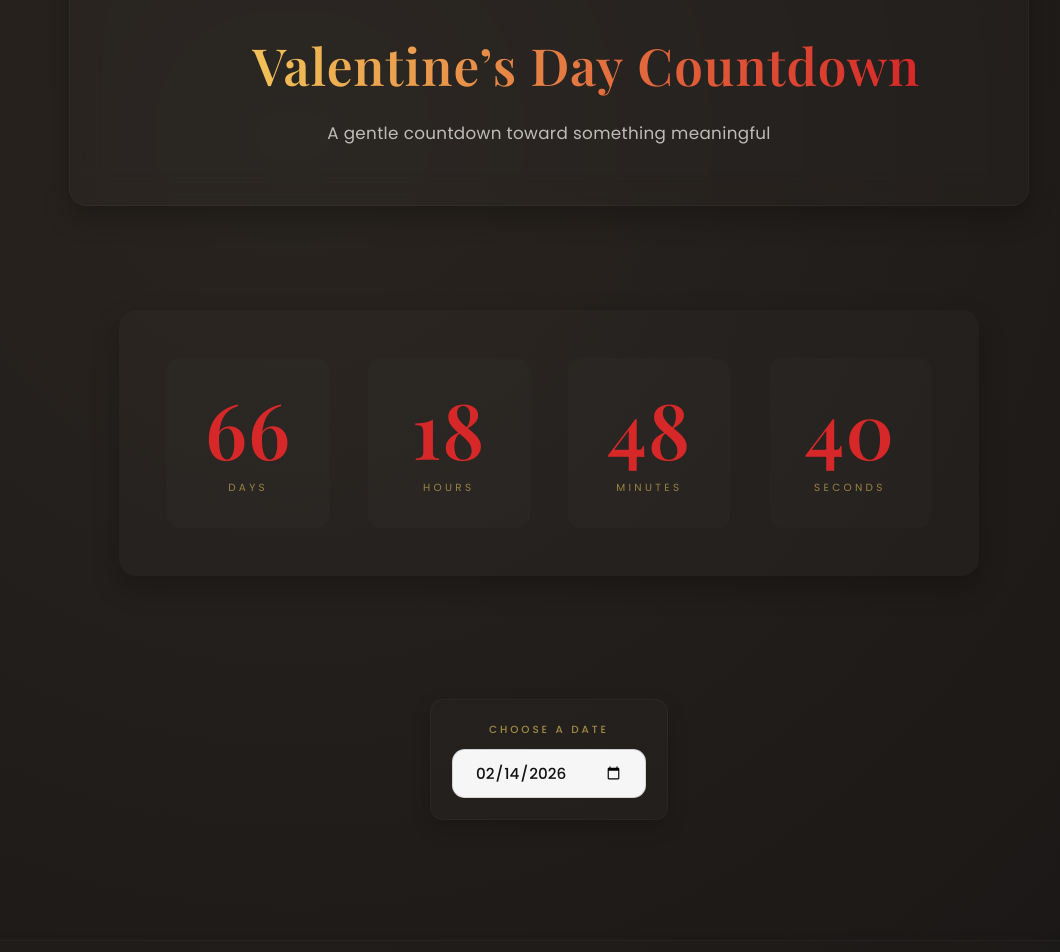
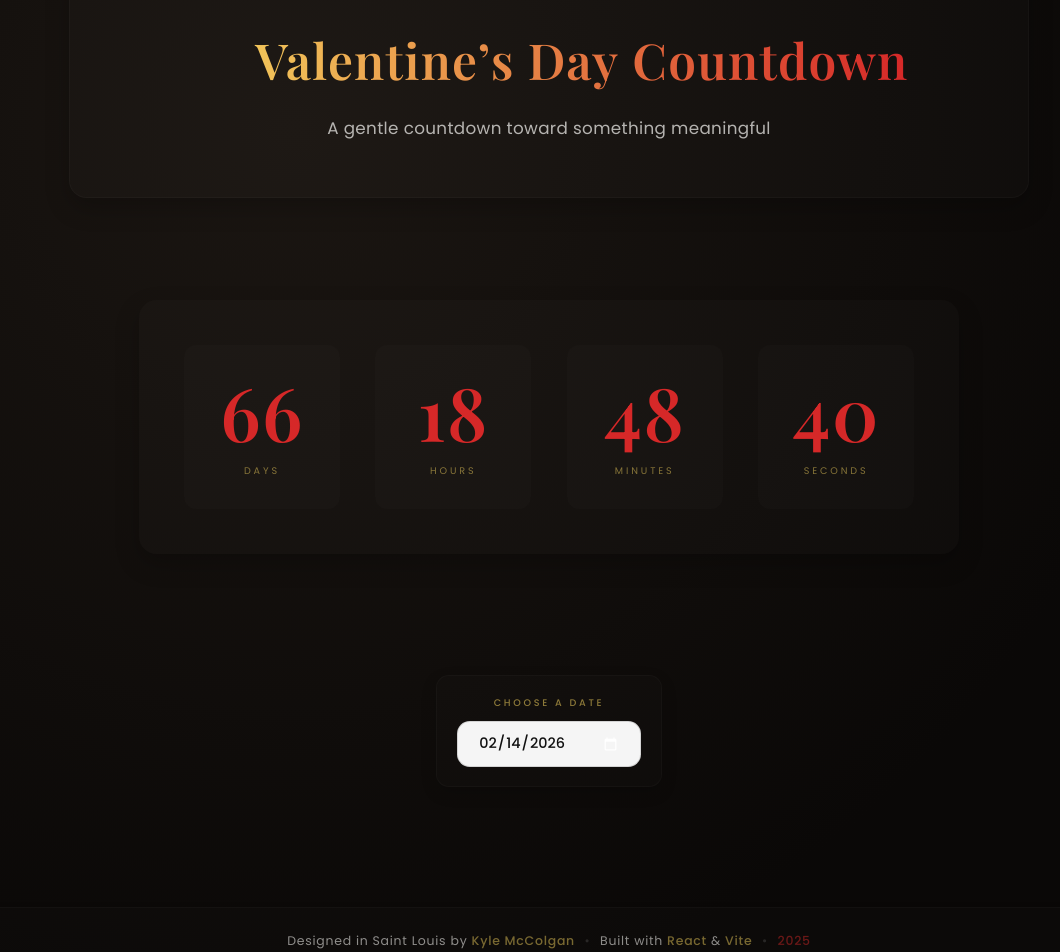
Before and after one commit to mcckyle/the-countdown, a React (Vite) app: page / in a window 1280 px wide. Shown: the part 100-1052 px from the top of the page, without its empty margins (91-1151 px from the left). Built offline with nearby package versions, Linux system fonts and the light colour scheme.

Commit message:
App.jsx: Add an accesibility role to the main section.

```diff
--- a/src/App.css
+++ b/src/App.css
@@ -8,26 +8,14 @@
     flex-direction: column;
     align-items: center;
 
-    gap: clamp(3rem, 5vw, 4.5rem);
-    padding: clamp(3rem, 5vw, 5rem) clamp(1.5rem, 4vw, 5rem);
+    gap: clamp(3rem, 5vw, 4.2rem);
+    padding: clamp(2.8rem, 5vw, 4.5rem) clamp(1.5rem, 4vw, 5rem);
     color: var(--color-text);
-    background: radial-gradient(circle at 30% 20%, #1b1612 0%, var(--color-bg) 100%);
 
     animation: fadeIn 0.8s ease both;
 }
 
-/* Simple Overlay for Depth Styles. */
-.app::before
-{
-    content: "";
-    position: absolute;
-    inset: 0;
-    background: var(--color-surface);
-    pointer-events: none;
-    border-radius: inherit;
-}
-
-/* Main Content Layout Styles. */
+/* Main Content Styles. */
 .main-content
 {
     flex: 1;
@@ -37,12 +25,13 @@
     display: flex;
     flex-direction: column;
     align-items: center;
-    gap: clamp(3rem, 4vw, 3.5rem);
+    gap: clamp(2.8rem, 4vw, 3.4rem);
     text-align: center;
 
     animation: fadeIn 0.9s ease both;
 }
 
+/* Media Query Styles. */
 @media (max-width: 900px)
 {
     .main-content { gap: 2.2rem; padding: 0 1rem; }
--- a/src/App.jsx
+++ b/src/App.jsx
@@ -1,6 +1,6 @@
 //Filename: App.jsx
 //Author: Kyle McColgan
-//Date: 19 January 2026
+//Date: 26 January 2026
 //Description: This file contains the entry component for the React Countdown project.
 
 import { useState } from "react";
@@ -30,7 +30,7 @@ function App()
       <div className="app">
        <Header />
 
-       <main className="main-content">
+       <main className="main-content" role="main">
          <Countdown targetDate={targetDate} />
 
          <DatePicker
--- a/src/components/Countdown/Countdown.css
+++ b/src/components/Countdown/Countdown.css
@@ -1,79 +1,81 @@
 /* Filename: src/components/Countdown/Countdown.css */
 
-/* Countdown Container Styles. */
+/* ====================================
+   Countdown Container Styles.
+======================================= */
 .countdown
 {
     width: 100%;
-    max-width: 860px;
+    max-width: 820px;
 
     display: grid;
-    grid-template-columns: repeat(auto-fit, minmax(140px, 1fr));
-    gap: clamp(1.8rem, 3vw, 2.4rem);
+    grid-template-columns: repeat(auto-fit, minmax(132px, 1fr));
+    gap: clamp(1.6rem, 3vw, 2.2rem);
 
-    padding: clamp(2.4rem, 5vw, 3rem);
-    margin: 2.5rem auto;
+    padding: clamp(2.2rem, 4vw, 2.8rem);
+    margin: 2.4rem auto;
 
     background: rgba(255, 255, 255, 0.015);
     border-radius: var(--radius);
-    backdrop-filter: blur(16px);
-    box-shadow: 0 12px 28px rgba(0, 0, 0, 0.24);
-
-    transition: background var(--transition), transform var(--transition);
+    backdrop-filter: blur(14px);
+    box-shadow: 0 10px 24px rgba(0, 0, 0, 0.22);
 
     animation: fadeIn 0.6s ease both;
 }
 
-/* Individual Time Box Styles. */
+/* ====================================
+   Individual Time Box Styles.
+======================================= */
 .time-box
 {
     display: flex;
     flex-direction: column;
     align-items: center;
     justify-content: center;
-    padding: clamp(1.6rem, 3vw, 2rem) 1.4rem;
+    padding: clamp(1.5rem, 3vw, 1.9rem) 1.2rem;
 
     background: rgba(255, 255, 255, 0.01);
-    border-radius: calc(var(--radius) - 0.3rem);
-    cursor: default;
+    border-radius: calc(var(--radius) - 0.35rem);
 
     transition: background var(--transition),
-                transform var(--transition),
-                box-shadow var(--transition);
+                transform var(--transition);
 }
-.time-box:hover { background: rgba(255, 255, 255, 0.025); transform: translateY(-2px) scale(1.03); box-shadow: 0 8px 22px rgba(0, 0, 0, 0.28); }
+.time-box:hover { background: rgba(255, 255, 255, 0.022); transform: translateY(-1px); }
 
-/* Numeric Time Value Styles. */
+/* ====================================
+   Numeric Time Value Styles.
+======================================= */
 .time-value
 {
     font-family: var(--heading-font);
-    font-size: clamp(3.2rem, 6vw, 5rem);
+    font-size: clamp(3rem, 6vw, 4.6rem);
     font-weight: 700;
     line-height: 1;
 
     color: var(--color-accent);
-    letter-spacing: 0.015em;
-
-    transition: color var(--transition), transform var(--transition);
+    letter-spacing: 0.02em;
 }
 
-/* Time Unit Label Styles. */
+/* ====================================
+   Time Unit Label Styles.
+======================================= */
 .time-label
 {
-    margin-top: 0.75rem;
-    font-size: 0.65rem;
-    letter-spacing: 0.32em;
+    margin-top: 0.85rem;
+    font-size: 0.6rem;
+    letter-spacing: 0.3em;
     text-transform: uppercase;
 
     color: var(--color-highlight);
-    opacity: 0.55;
-
-    transition: opacity var(--transition);
+    opacity: 0.5;
 }
 
-/* Countdown Past State Styles. */
+/* ====================================
+   Countdown Past State Styles.
+======================================= */
 .countdown-past
 {
-    min-height: 240px;
+    min-height: 220px;
 
     display: flex;
     flex-direction: column;
@@ -84,29 +86,36 @@
     animation: fadeIn 0.6s ease both;
 }
 
-/* Countdown Past Message Styles. */
+/* ====================================
+   Countdown Past Message Styles.
+======================================= */
 .past-message
 {
     font-family: var(--heading-font);
-    font-size: clamp(2.2rem, 4vw, 2.8rem);
+    font-size: clamp(2.1rem, 4vw, 2.7rem);
     font-weight: 700;
 
     color: var(--color-accent);
-    margin-bottom: 0.6rem;
+    margin-bottom: 0.5rem;
 
-    animation: popIn 0.6s ease both;
+    /*animation: popIn 0.6s ease both;*/
 }
-.past-subtle { font-size: 1rem; opacity: 0.7; letter-spacing: 0.03em; }
+.past-subtle { font-size: 0.95rem; letter-spacing: 0.04em; opacity: 0.65; }
 
-/* Countdown Animations Styles. */
+/* ====================================
+   Countdown Animations Styles.
+======================================= */
 @keyframes popIn
 {
     from { opacity: 0; transform: scale(0.96); }
     to { opacity: 1; transform: scale(1); }
 }
 
+/* ====================================
+   Countdown Media Query Styles.
+ ======================================= */
 @media (max-width: 900px)
 {
     .countdown { margin: 2rem auto; }
-    .time-value { font-size: clamp(2.4rem, 7vw, 4rem); }
+    .time-value { font-size: clamp(2.4rem, 7vw, 3.9rem); }
 }
--- a/src/components/Countdown/Countdown.jsx
+++ b/src/components/Countdown/Countdown.jsx
@@ -1,6 +1,6 @@
 //Filename: Countdown.jsx
 //Author: Kyle McColgan
-//Date: 19 January 2026
+//Date: 26 January 2026
 //Description: This file contains the parent component for the Countdown React project.
 
 import { useEffect, useState } from "react";
@@ -44,8 +44,8 @@ function Countdown({ targetDate })
     return (
       <section
         className="countdown"
+        role="timer"
         aria-label="Time remaining"
-        role="timer"
       >
         {UNITS.map((unit) => (
           <div key={unit} className="time-box">
--- a/src/components/DatePicker/DatePicker.css
+++ b/src/components/DatePicker/DatePicker.css
@@ -1,58 +1,52 @@
 /* Filename: src/components/DatePicker/DatePicker.css /*
 
-/* DatePicker Container Styles. */
+/* ====================================
+   DatePicker Container Styles.
+======================================= */
 .date-picker
 {
     display: flex;
     flex-direction: column;
     align-items: center;
-    gap: 0.65rem;
+    gap: 0.6rem;
 
     margin-top: 2rem;
-    padding: clamp(0.9rem, 2vw, 1.3rem);
+    padding: clamp(0.85rem, 2vw, 1.2rem);
 
-    background: rgba(255, 255, 255, 0.015);
-    border: 1px solid rgba(255, 255, 255, 0.03);
+    background: rgba(255, 255, 255, 0.012);
+    border: 1px solid rgba(255, 255, 255, 0.025);
     border-radius: calc(var(--radius) - 0.3rem);
-    backdrop-filter: blur(14px);
-    box-shadow: 0 8px 20px rgba(0, 0, 0, 0.18);
-
-    transition: transform var(--transition), box-shadow var(--transition), background var(--transition);
+    backdrop-filter: blur(12px);
+    box-shadow: 0 6px 16px rgba(0, 0, 0, 0.16);
 
     animation: fadeIn 0.5s ease both;
 }
 
-.date-picker:hover
-{
-    transform: translateY(-1px);
-    box-shadow: 0 10px 24px rgba(0, 0, 0, 0.22);
-    background: rgba(255, 255, 255, 0.025);
-}
-
-/* DatePicker Label Styles. */
+/* ====================================
+   DatePicker Label Styles.
+======================================= */
 .date-label
 {
-    font-size: 0.65rem;
+    font-size: 0.6rem;
     font-weight: 500;
     letter-spacing: 0.28em;
     text-transform: uppercase;
 
     color: var(--color-highlight);
-    opacity: 0.6;
+    opacity: 0.55;
+}
 
-    transition: opacity var(--transition), transform var(--transition);
-}
-.date-label:hover { opacity: 0.75; transform: translateY(-0.5px); }
-
-/* Custom Date Input Field Styles. */
+/* ====================================
+   DatePicker Custom Date Input Field Styles.
+======================================= */
 .date-input
 {
     appearance: none;
+    font-family: var(--main-font);
 
-    padding: 0.7rem 1.4rem;
-    font-size: 0.95rem;
+    padding: 0.65rem 1.3rem;
+    font-size: 0.9rem;
     font-weight: 500;
-    font-family: var(--main-font);
 
     background: rgba(255, 255, 255, 0.96);
     color: #111;
@@ -62,20 +56,20 @@
     cursor: pointer;
 
     transition: border-color var(--transition),
-                box-shadow var(--transition),
-                transform var(--transition);
+                box-shadow var(--transition);
 }
-.date-input:hover { border-color: rgba(0, 0, 0, 0.22); transform: translateY(-0.5px); }
+.date-input:hover { border-color: rgba(0, 0, 0, 0.22); }
 
 .date-input:focus
 {
     outline: none;
     border-color: var(--color-accent);
     box-shadow: 0 0 0 3px rgba(214, 40, 40, 0.25);
-    transform: translateY(-1px);
 }
 
-/* DatePicker Media Query Styles. */
+/* ====================================
+   DatePicker Media Query Styles.
+======================================= */
 @media (max-width: 600px)
 {
     .date-picker { padding: 0.7rem 1rem; }
--- a/src/components/Footer/Footer.css
+++ b/src/components/Footer/Footer.css
@@ -1,83 +1,71 @@
 /* Filename: src/components/Footer/Footer.css */
 
-/* Footer Container Styles. */
+/* ====================================
+   Footer Container Styles.
+======================================= */
 .footer
 {
     width: 100%;
     margin-top: 3.5rem;
-    padding: clamp(1.2rem, 2vw, 1.6rem) clamp(1rem, 2.5vw, 2rem);
+    padding: clamp(1.1rem, 2vw, 1.4rem) clamp(1rem, 2.5vw, 2rem);
     text-align: center;
 
-    background: rgba(255, 255, 255, 0.012);
-    border-top: 1px solid rgba(255, 255, 255, 0.03);
+    background: rgba(255, 255, 255, 0.01);
+    border-top: 1px solid rgba(255, 255, 255, 0.025);
     border-radius: var(--radius);
-    backdrop-filter: blur(12px);
-    box-shadow: 0 4px 12px rgba(0, 0, 0, 0.12);
-
-    transition: transform var(--transition), box-shadow var(--transition);
+    backdrop-filter: blur(10px);
+    box-shadow: 0 3px 10px rgba(0, 0, 0, 0.1);
 
     animation: fadeIn 0.5s ease both;
 }
-.footer:hover { transform: translateY(-1px); box-shadow: 0 6px 18px rgba(0, 0, 0, 0.15); }
 
-/* Footer Text Styles. */
+/* ====================================
+   Footer Text Styles.
+======================================= */
 .footer-text
 {
-    font-size: clamp(0.72rem, 0.65vw + 0.3rem, 0.82rem);
+    font-size: clamp(0.72rem, 0.6vw + 0.3rem, 0.8rem);
     line-height: 1.7;
     letter-spacing: 0.06em;
     font-weight: 400;
 
     color: var(--color-text);
     opacity: 0.55;
+}
 
-    transition: opacity var(--transition);
-}
-.footer-text:hover { opacity: 0.68; }
-
-/* Footer Highlighted Words Styles. */
+/* ====================================
+   Footer Highlighted Words Styles.
+======================================= */
 .footer-text .highlight
 {
     color: var(--color-highlight);
     font-weight: 500;
     opacity: 0.85;
-
-    transition: transform var(--transition), opacity var(--transition);
 }
 
-.footer-text .highlight:hover
-{
-    transform: translateY(-0.5px) scale(1.03);
-    opacity: 1;
-}
-
-/* Footer Separator Dot Styles. */
+/* ====================================
+   Footer Separator Dot Styles.
+======================================= */
 .footer-text .separator
 {
     display: inline-block;
-    margin: 0 0.65rem;
-    opacity: 0.25;
+    margin: 0 0.6rem;
+    opacity: 0.22;
+}
 
-    transition: opacity var(--transition);
-}
-.footer-text .separator:hover { opacity: 0.4; }
-
-/* Footer Year Accent Styles. */
+/* ====================================
+   Footer Year Accent Styles.
+======================================= */
 .footer-text .year
 {
     color: var(--color-accent);
     font-weight: 500;
-    opacity: 0.9;
-
-    transition: transform var(--transition), opacity var(--transition);
-}
-.footer-text .year:hover
-{
-    transform: translateY(-0.5px) scale(1.02);
-    opacity: 1;
+    opacity: 0.85;
 }
 
-/* Footer Media Query Styles. */
+/* ====================================
+   Footer Media Query Styles.
+======================================= */
 @media (max-width: 600px)
 {
     .footer { padding: 1rem 0.8rem 1.2rem; }
--- a/src/components/Header/Header.css
+++ b/src/components/Header/Header.css
@@ -1,51 +1,51 @@
 /* Filename: src/components/Header/Header.css */
 
-/* Header Container Styles. */
+/* ====================================
+   Header Container Styles.
+======================================= */
 .header
 {
     width: 100%;
     max-width: 960px;
 
     text-align: center;
-    padding: clamp(2.8rem, 5vw, 3.6rem);
+    padding: clamp(2.6rem, 5vw, 3.4rem);
 
     background: rgba(255, 255, 255, 0.015);
     border-radius: var(--radius);
-    border: 1px solid rgba(255, 255, 255, 0.03);
-    backdrop-filter: blur(16px);
-    box-shadow: 0 12px 28px rgba(0, 0, 0, 0.24);
-
-    transition: transform var(--transition), box-shadow var(--transition);
+    border: 1px solid rgba(255, 255, 255, 0.025);
+    backdrop-filter: blur(14px);
+    box-shadow: 0 10px 24px rgba(0, 0, 0, 0.22);
 
     animation: fadeIn 0.6s ease both;
 }
-.header:hover { transform: translateY(-1px); box-shadow: 0 14px 32px rgba(0, 0, 0, 0.28); }
 
-/* Header Title Styles. */
+/* ====================================
+   Header Title Styles.
+======================================= */
 .header-title
 {
     display: inline-flex;
     align-items: center;
-    gap: 0.6rem;
+    gap: 0.55rem;
 
     font-family: var(--heading-font);
-    font-size: clamp(2.6rem, 5vw, 3.2rem);
+    font-size: clamp(2.4rem, 5vw, 3.1rem);
     font-weight: 700;
-    letter-spacing: 0.02em;
-    margin-bottom: 0.8rem;
+    letter-spacing: 0.025em;
+    margin-bottom: 0.85rem;
 
     background: linear-gradient(90deg, var(--color-highlight), var(--color-accent));
     -webkit-background-clip: text;
     -webkit-text-fill-color: transparent;
+}
 
-    transition: transform var(--transition), filter var(--transition);
-}
-.header-title:hover { transform: translateY(-1px) scale(1.02); filter: brightness(1.05); }
-
-/* Header Subtitle Styles. */
+/* ====================================
+   Header Subtitle Styles.
+======================================= */
 .header-subtitle
 {
-    max-width: 540px;
+    max-width: 520px;
     margin: 0 auto;
 
     font-size: clamp(0.95rem, 1.4vw, 1.05rem);
@@ -53,25 +53,23 @@
     letter-spacing: 0.02em;
 
     color: var(--color-text);
-    opacity: 0.72;
+    opacity: 0.7;
+}
 
-    transition: opacity var(--transition), transform var(--transition);
-}
-.header-subtitle:hover { opacity: 0.82; transform: translateY(-1px); }
-
-/* Header Accent Emoji Styles. */
+/* ====================================
+   Header Accent Emoji Styles.
+======================================= */
 .header-accent
 {
-    font-size: 1em;
-    transform: translateY(-0.04em);
-    opacity: 0.55;
+    font-size: 0.9em;
+    transform: translateY(-0.05em);
+    opacity: 0.5;
     filter: saturate(0.85);
+}
 
-    transition: transform var(--transition), opacity var(--transition);
-}
-.header-accent:hover { transform: translateY(-0.06em) scale(1.15); opacity: 0.65; }
-
-/* Header Media Queries Styles. */
+/* ====================================
+   Header Media Queries Styles.
+======================================= */
 @media (max-width: 600px)
 {
     .header-title { font-size: clamp(1rem, 4vw, 2rem); }
--- a/src/index.css
+++ b/src/index.css
@@ -4,7 +4,7 @@
 :root
 {
     --color-bg: #0a0807;
-    --color-surface: rgba(255, 255, 255, 0.06);
+    --color-surface: rgba(255, 255, 255, 0.05);
     --color-text: #f8f7f4;
 
     --color-accent: #d62828;
@@ -37,7 +37,7 @@ body
     background: radial-gradient(
       circle at 30% 20%,
       #1b1612 0%,
-      var(--color-bg) 100%
+      var(--color-bg) 70%
     );
 
     -webkit-font-smoothing: antialiased;
@@ -53,7 +53,7 @@ h1, h2, h3
 }
 
 /* Text Styles. */
-p { font-size: 1rem; opacity: 0.85; transition: opacity var(--transition); }
+p { font-size: 1rem; opacity: 0.82; transition: opacity var(--transition); }
 
 /* Links Styles. */
 a
```
Also changed, not shown: index.html (+12 -7 lines).
